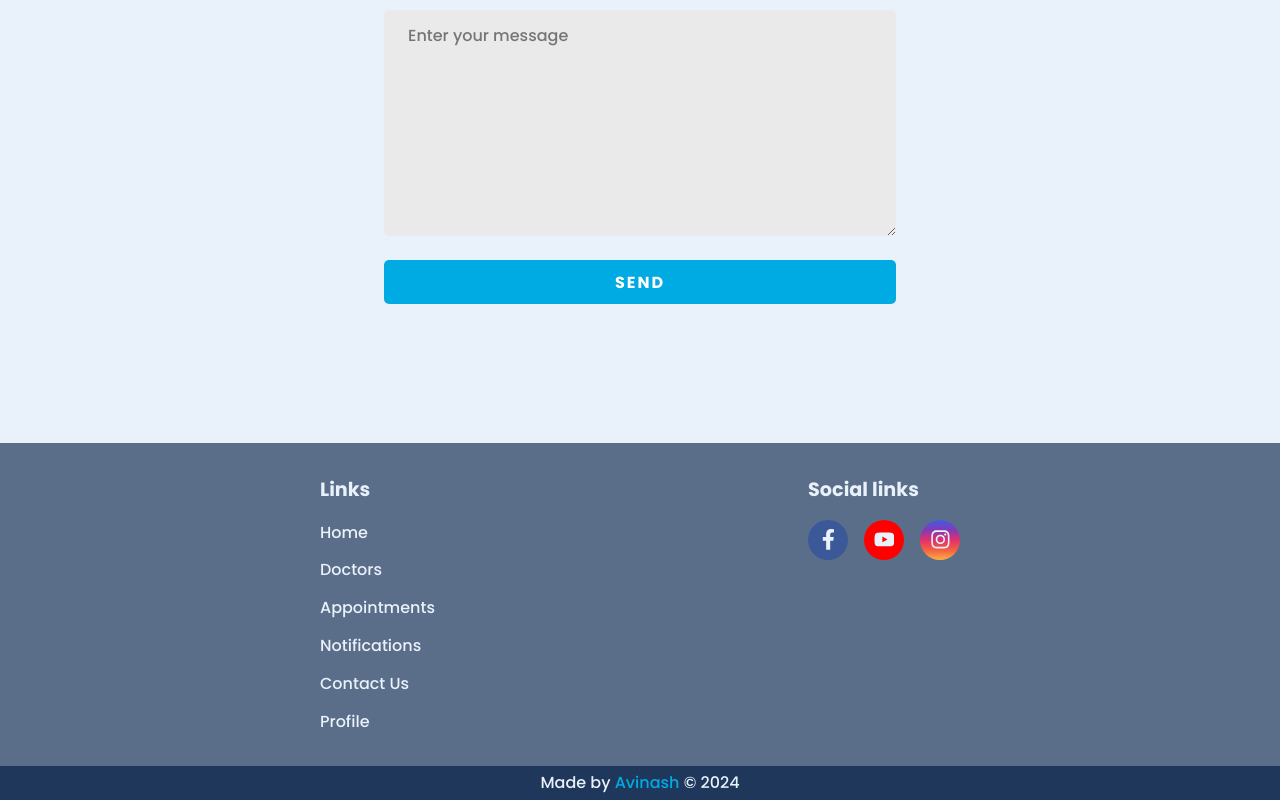
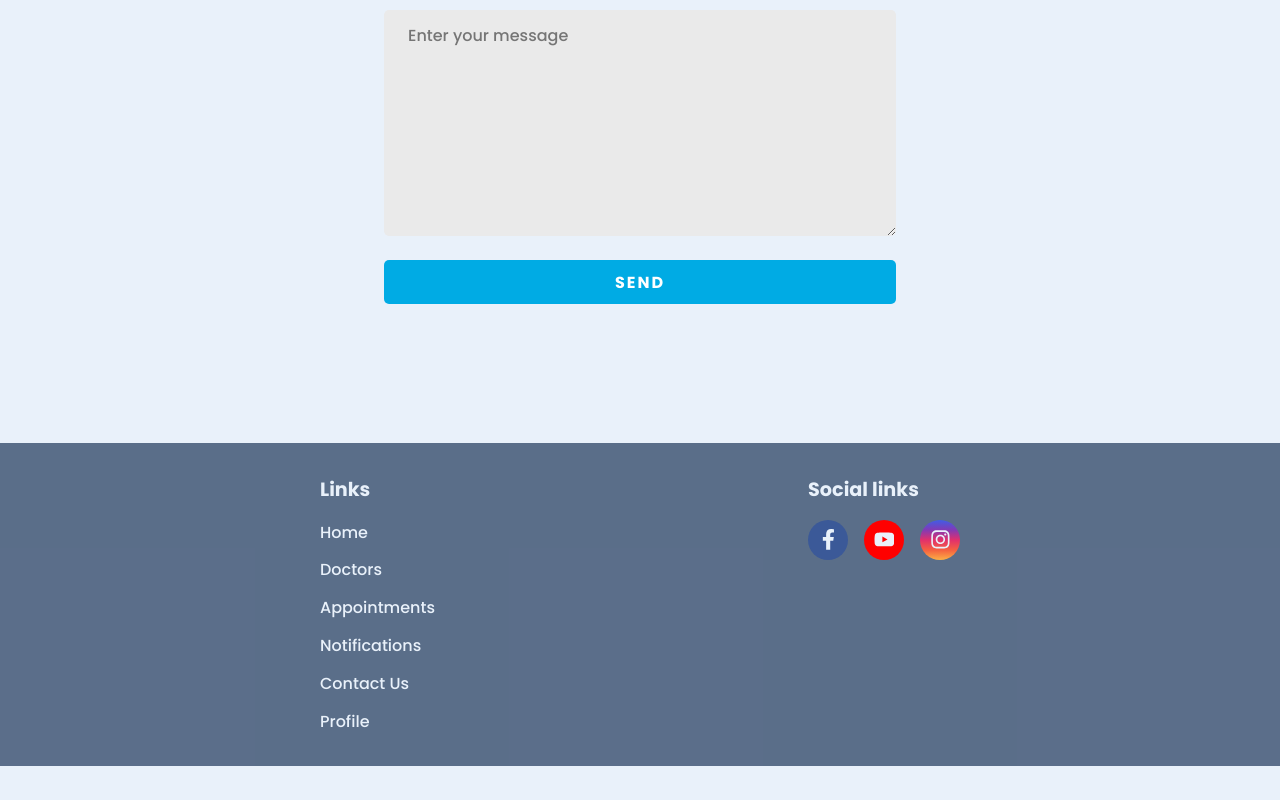
Before and after one commit to Vishwa-ud/Smart-Healthcare-System-for-Urban-Hospitals, a React (Create React App) app in the folder frontend/: page / in a window 1280 px wide. Shown: the part 1993-2793 px from the top of the page. After the commit the page ends 2759 px from the top, so only its background shows below. Built offline with nearby package versions, Linux system fonts and the light colour scheme; no server answers.

Commit message:
readme updated

```diff
--- a/frontend/package.json
+++ b/frontend/package.json
@@ -1,5 +1,5 @@
 {
-  "name": "client",
+  "name": "frontend",
   "version": "0.1.0",
   "private": true,
   "dependencies": {
--- a/frontend/src/components/Footer.jsx
+++ b/frontend/src/components/Footer.jsx
@@ -65,17 +65,6 @@ const Footer = () => {
             </ul>
           </div>
         </div>
-        <div className="footer-bottom">
-          Made by{" "}
-          <a
-            href="https://www.linkedin.com/in/dunna-avinash"
-            target="_blank"
-            rel="noreferrer"
-          >
-            Avinash
-          </a>{" "}
-          © {new Date().getFullYear()}
-        </div>
       </footer>
     </>
   );
```
Also changed, not shown: 2 other files (tests, documents, lock files or other folders).
